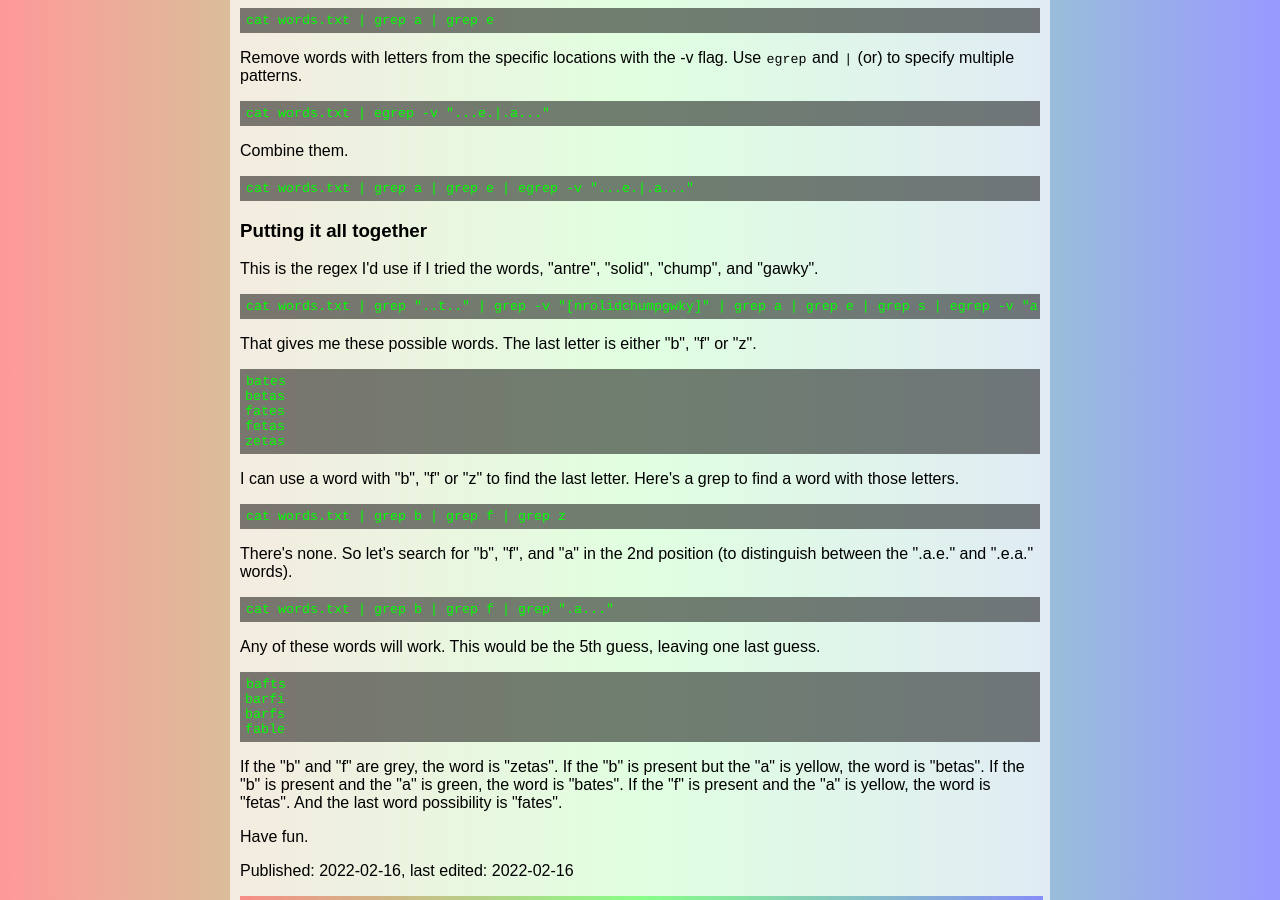
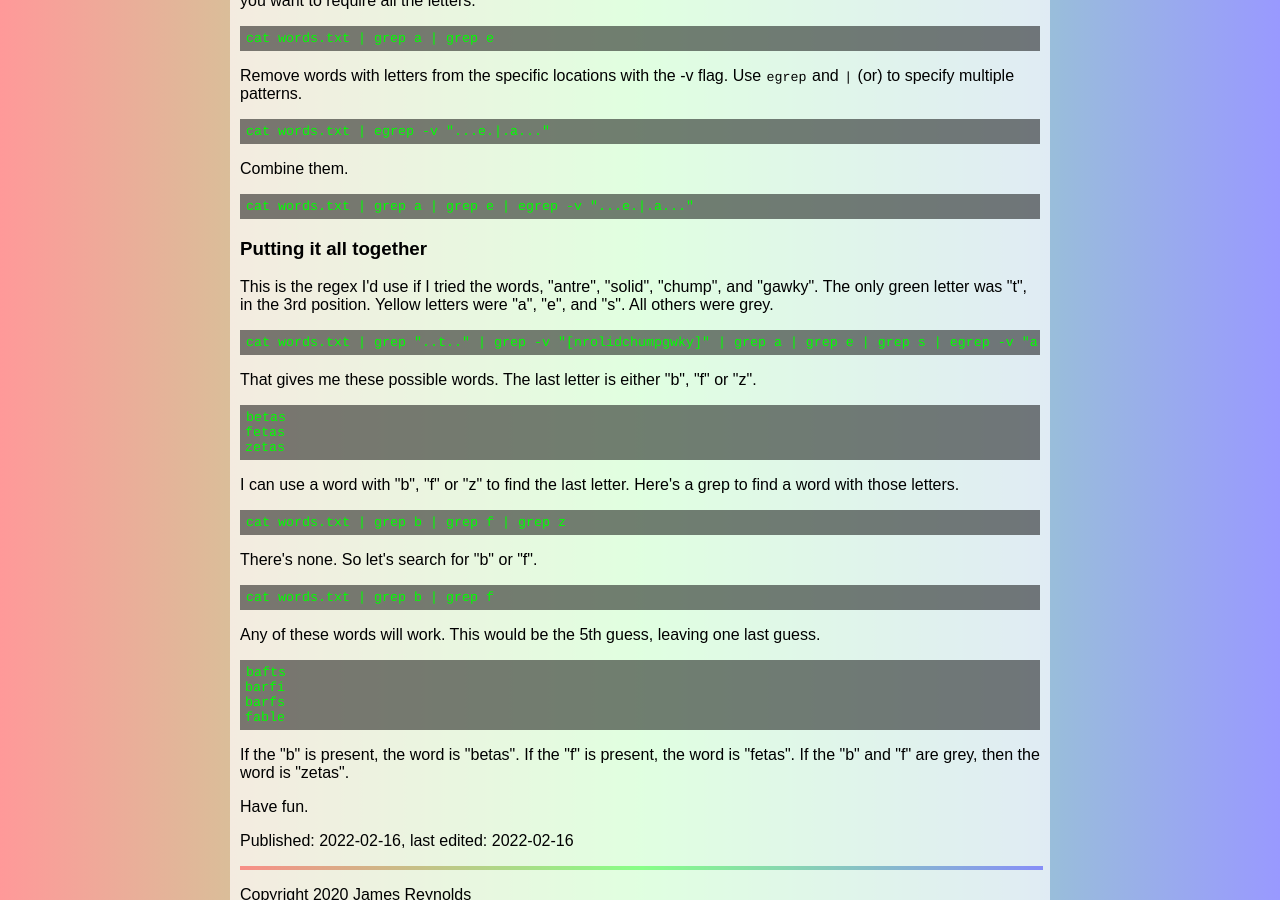
Before and after one commit to magnusviri/magnusviri.com, a Jekyll site: the page built from _posts/2022-02-16-wordle.md, in a window 1280 px wide and 900 px high, scrolled down 1917 px. Built offline with Jekyll 4.4.1, drawn with Linux system fonts in a browser that asks for light colours; comment, search, counter and statistics services are not loaded; some of the changed text lies outside the part shown.

Commit message:
Added result of gawky search

```diff
--- a/_posts/2022-02-16-wordle.md
+++ b/_posts/2022-02-16-wordle.md
@@ -94,15 +94,13 @@
 
 ### Putting it all together
 
-This is the regex I'd use if I tried the words, "antre", "solid", "chump", and "gawky".
+This is the regex I'd use if I tried the words, "antre", "solid", "chump", and "gawky". The only green letter was "t", in the 3rd position. Yellow letters were "a", "e", and "s". All others were grey.
 
-	cat words.txt | grep "..t.." | grep -v "[nrolidchumpgwky]" | grep a | grep e | grep s | egrep -v "a....|....e|s...."
+	cat words.txt | grep "..t.." | grep -v "[nrolidchumpgwky]" | grep a | grep e | grep s | egrep -v "a....|....e|s....|.a..."
 
 That gives me these possible words. The last letter is either "b", "f" or "z".
 
-	bates
 	betas
-	fates
 	fetas
 	zetas
 
@@ -110,9 +108,9 @@
 
 	cat words.txt | grep b | grep f | grep z
 
-There's none. So let's search for "b", "f", and "a" in the 2nd position (to distinguish between the ".a.e." and ".e.a." words).
+There's none. So let's search for "b" or "f".
 
-	cat words.txt | grep b | grep f | grep ".a..."
+	cat words.txt | grep b | grep f
 
 Any of these words will work. This would be the 5th guess, leaving one last guess.
 
@@ -121,6 +119,6 @@
 	barfs
 	fable
 
-If the "b" and "f" are grey, the word is "zetas". If the "b" is present but the "a" is yellow, the word is "betas". If the "b" is present and the "a" is green, the word is "bates". If the "f" is present and the "a" is yellow, the word is "fetas". And the last word possibility is "fates".
+If the "b" is present, the word is "betas". If the "f" is present, the word is "fetas". If the "b" and "f" are grey, then the word is "zetas".
 
 Have fun.
```
Also changed, not shown: other parts of _posts/2022-02-16-wordle.md (+2 -2 lines).
